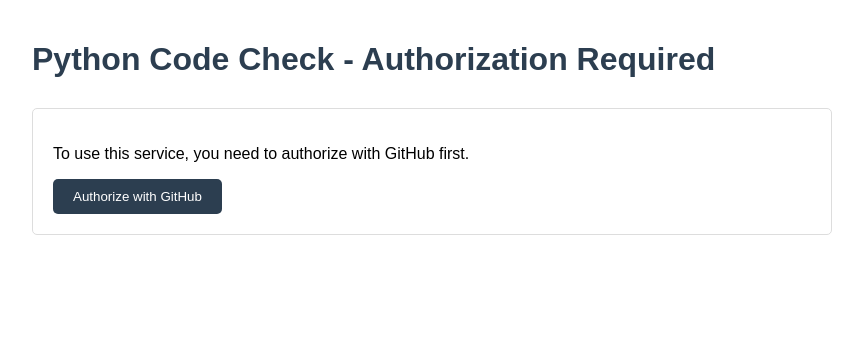
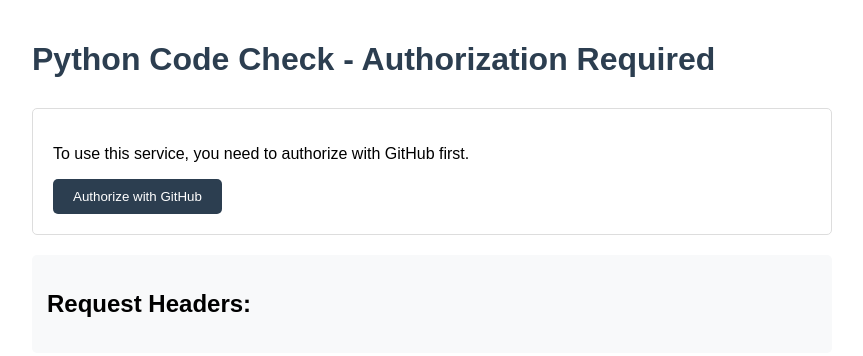
Before and after one commit to jacwu/github-copilot-extension-demo-agent, a Flask app: template templates/preauthorization.html in a window 1280 px wide. Shown: the top 356 px of the page, without its empty margins (208-1071 px from the left). Run offline with Flask 3, Linux system fonts and the light colour scheme; the template is opened without the code that fills it, so the values that code supplies are empty.

Commit message:
重构首页和预授权页面，添加请求头信息展示

```diff
--- a/app.py
+++ b/app.py
@@ -4,21 +4,15 @@
 
 app = Flask(__name__)
 
-@app.route("/", methods=["GET"])
-def index():
-    # Check if user is already authorized
-    github_utils = GitHubUtils(request)
-    if github_utils.get_github_user():
-        return redirect(url_for('home'))
-    return redirect(url_for('preauthorization'))
-
 @app.route("/preauthorization", methods=["GET"])
 def preauthorization():
-    return render_template('preauthorization.html')
+    headers = dict(request.headers)
+    return render_template('preauthorization.html', headers=headers)
 
 @app.route("/home", methods=["GET"])
 def home():
-    return render_template('index.html')
+    headers = dict(request.headers)
+    return render_template('index.html', headers=headers)
 
 @app.route("/", methods=["POST"])
 def handle_post():
--- a/templates/preauthorization.html
+++ b/templates/preauthorization.html
@@ -29,6 +29,16 @@
         .auth-button:hover {
             background-color: #34495e;
         }
+        .headers-container {
+            margin-top: 20px;
+            padding: 15px;
+            background-color: #f8f9fa;
+            border-radius: 5px;
+        }
+        .header-item {
+            margin: 5px 0;
+            word-wrap: break-word;
+        }
     </style>
 </head>
 <body>
@@ -37,5 +47,14 @@
         <p>To use this service, you need to authorize with GitHub first.</p>
         <button class="auth-button" onclick="window.location.href='/auth'">Authorize with GitHub</button>
     </div>
+
+    <div class="headers-container">
+        <h2>Request Headers:</h2>
+        {% for key, value in headers.items() %}
+            <div class="header-item">
+                <strong>{{ key }}:</strong> {{ value }}
+            </div>
+        {% endfor %}
+    </div>
 </body>
 </html>
```
Also changed, not shown: templates/index.html (+51 -1 lines).
